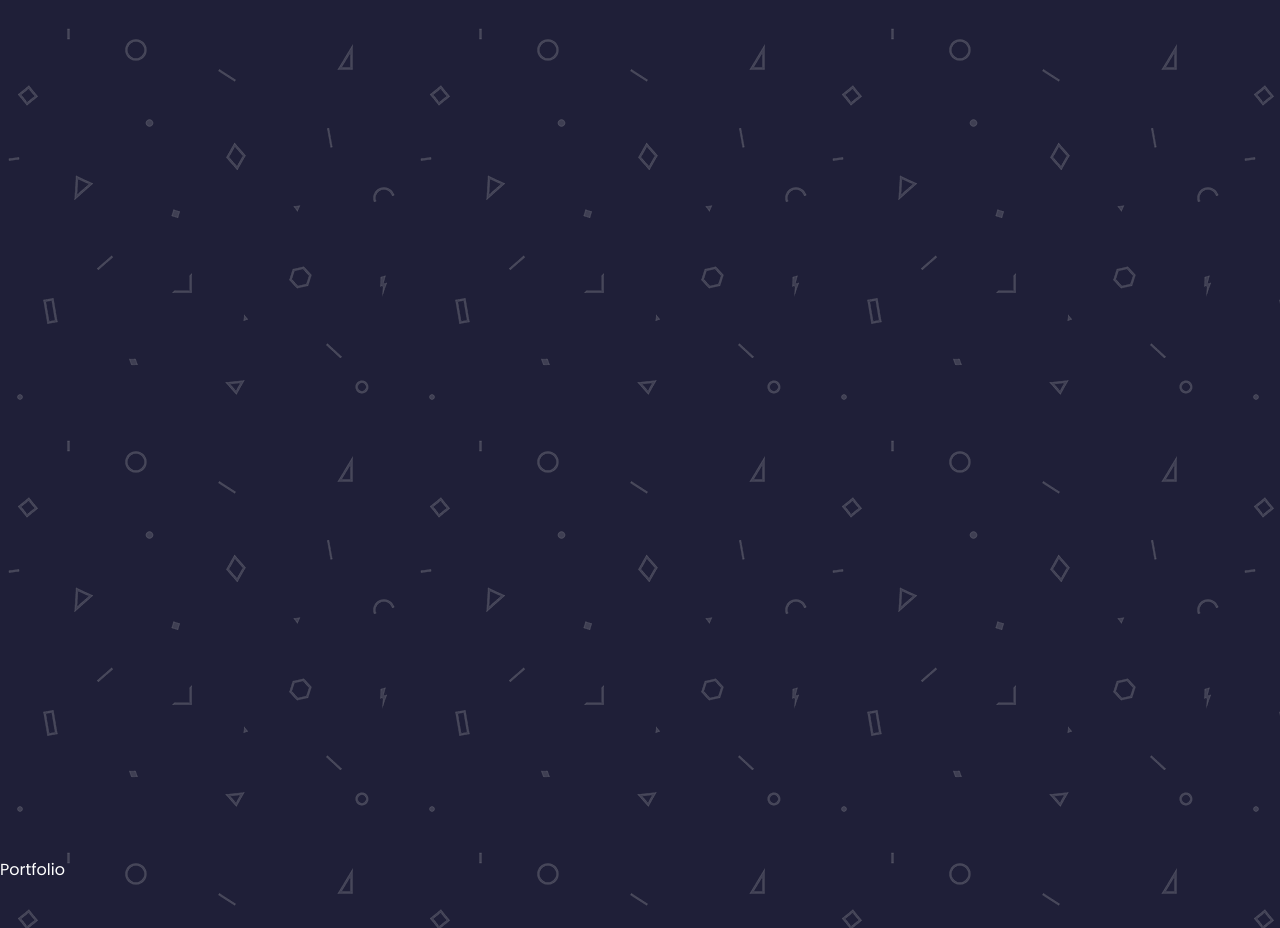
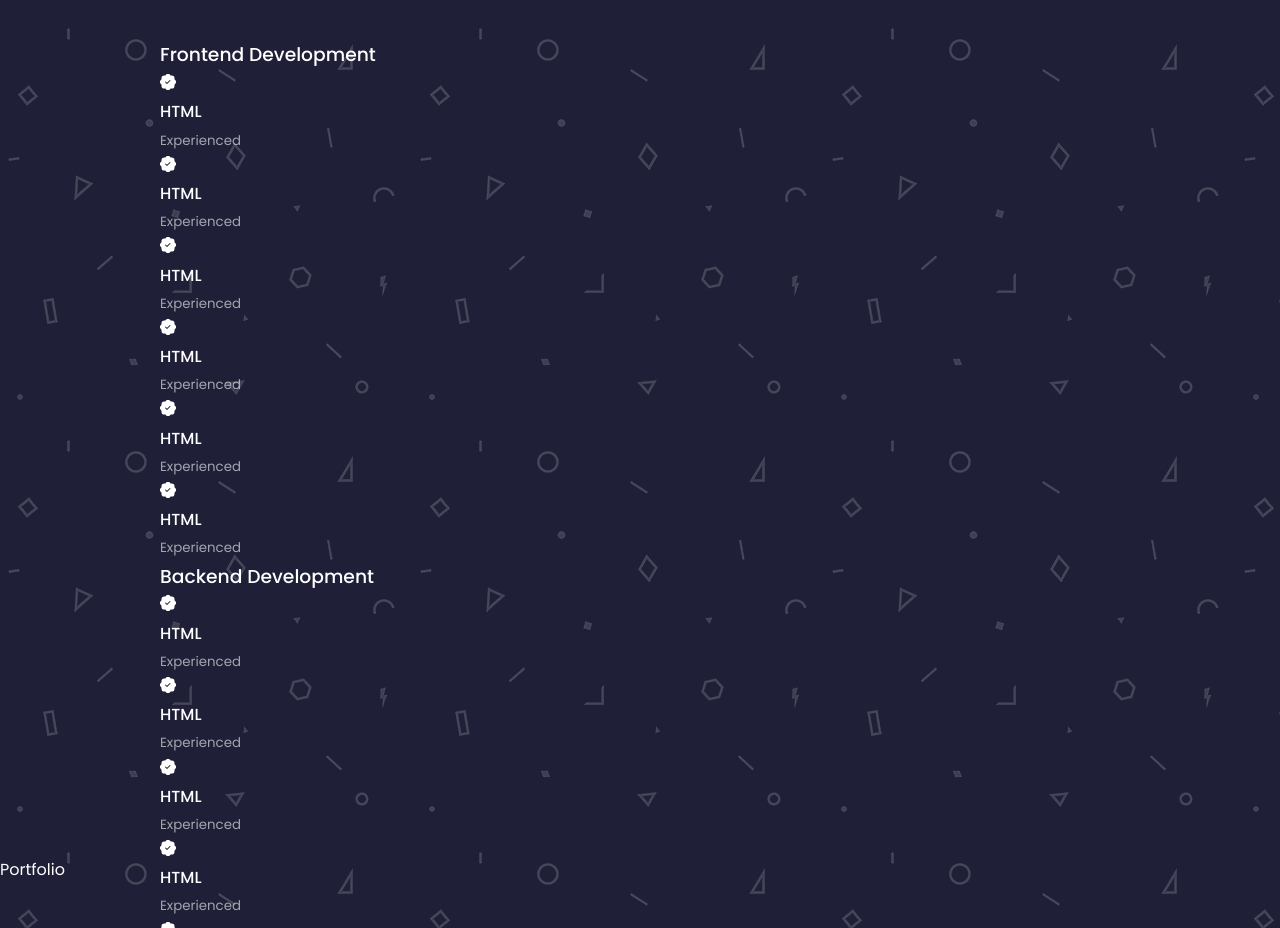
Before and after one commit to MorsalN/morsaln.github.io, a React (Create React App) app: page / in a window 1280 px wide. Shown: the part 2040-2968 px from the top of the page. Built offline with nearby package versions, Linux system fonts and the light colour scheme; a web font is replaced by a local one.

Commit message:
Created experience section

```diff
--- a/src/components/experience/Experience.jsx
+++ b/src/components/experience/Experience.jsx
@@ -1,8 +1,90 @@
 import React from "react";
 import "./experience.css";
+import { BsFillPatchCheckFill } from "react-icons/bs";
 
 const Experience = () => {
-  return <section id="experience">Experience</section>;
+  return (
+    <section id="experience">
+      <h5>What Skills I have</h5>
+      <h2>My Experience</h2>
+
+      <div className="container experience__container">
+        <div className="experience__frontend">
+          <h3>Frontend Development</h3>
+          <div className="experience__content">
+            <article className="experience__details">
+              <BsFillPatchCheckFill />
+              <h4>HTML</h4>
+              <small className="text-light">Experienced</small>
+            </article>
+            <article className="experience__details">
+              <BsFillPatchCheckFill />
+              <h4>HTML</h4>
+              <small className="text-light">Experienced</small>
+            </article>
+            <article className="experience__details">
+              <BsFillPatchCheckFill />
+              <h4>HTML</h4>
+              <small className="text-light">Experienced</small>
+            </article>
+            <article className="experience__details">
+              <BsFillPatchCheckFill />
+              <h4>HTML</h4>
+              <small className="text-light">Experienced</small>
+            </article>
+            <article className="experience__details">
+              <BsFillPatchCheckFill />
+              <h4>HTML</h4>
+              <small className="text-light">Experienced</small>
+            </article>
+            <article className="experience__details">
+              <BsFillPatchCheckFill />
+              <h4>HTML</h4>
+              <small className="text-light">Experienced</small>
+            </article>
+          </div>
+        </div>
+
+        {/* END OF FRONTEND */}
+
+        <div className="experience__backend">
+          <h3>Backend Development</h3>
+          <div className="experience__content">
+            <article className="experience__details">
+              <BsFillPatchCheckFill />
+              <h4>HTML</h4>
+              <small className="text-light">Experienced</small>
+            </article>
+            <article className="experience__details">
+              <BsFillPatchCheckFill />
+              <h4>HTML</h4>
+              <small className="text-light">Experienced</small>
+            </article>
+            <article className="experience__details">
+              <BsFillPatchCheckFill />
+              <h4>HTML</h4>
+              <small className="text-light">Experienced</small>
+            </article>
+            <article className="experience__details">
+              <BsFillPatchCheckFill />
+              <h4>HTML</h4>
+              <small className="text-light">Experienced</small>
+            </article>
+            <article className="experience__details">
+              <BsFillPatchCheckFill />
+              <h4>HTML</h4>
+              <small className="text-light">Experienced</small>
+            </article>
+            <article className="experience__details">
+              <BsFillPatchCheckFill />
+              <h4>HTML</h4>
+              <small className="text-light">Experienced</small>
+            </article>
+          </div>
+        </div>
+      </div>
+    </section>
+  );
 };
 
 export default Experience;
```
